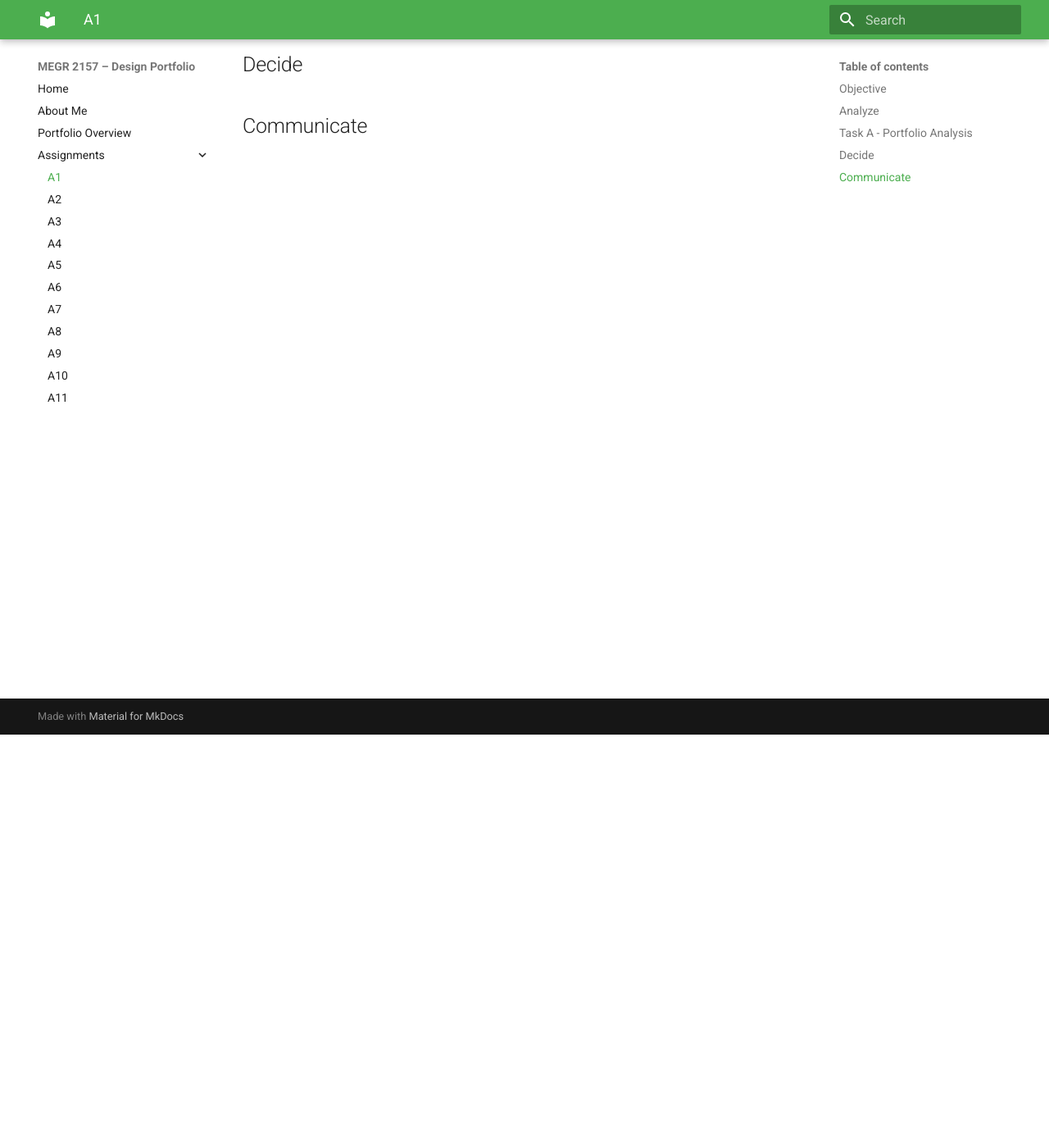
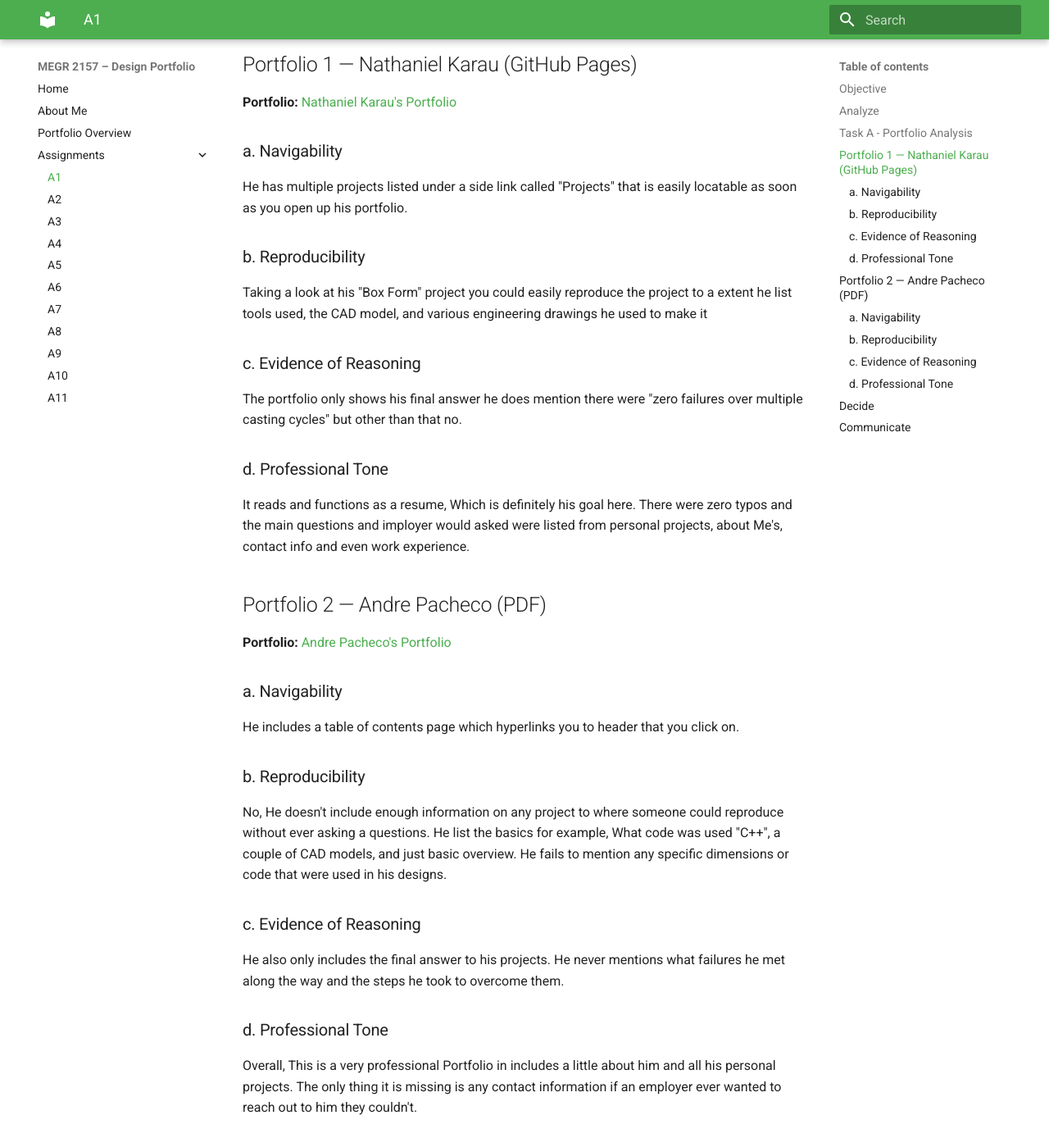
Before and after one commit to ethanking13/ethanking---megr2156-portfolio, an MkDocs documentation site: the page built from docs/assignments/A01/index.md, in a window 1280 px wide and 1400 px high, scrolled down 504 px. Shown: the whole window at 82% size. Built offline with MkDocs 1.6.1 and Material for MkDocs 9.7.7, drawn with Linux system fonts in a browser that asks for light colours.

Commit message:
Add portfolio analysis for Nathaniel Karau and Andre Pacheco
Added detailed analysis of two portfolios, including navigability, reproducibility, evidence of reasoning, and professional tone for each.

```diff
--- a/docs/assignments/A01/index.md
+++ b/docs/assignments/A01/index.md
@@ -7,6 +7,39 @@ Reviewed two engineering portfolios to evaluate their effectiveness as functiona
 ## Task A - Portfolio Analysis
 I compared two portfolios. The first one of from GitHub, and the second one is a interactable PDF style portfolio.
 
+## Portfolio 1 — Nathaniel Karau (GitHub Pages)
+
+**Portfolio:** [Nathaniel Karau's Portfolio](https://natekarau61.github.io/Engineering-Portfolio/#home)
+
+
+### a. Navigability
+He has multiple projects listed under a side link called "Projects" that is easily locatable as soon as you open up his portfolio.
+
+### b. Reproducibility
+Taking a look at his "Box Form" project you could easily reproduce the project to a extent he list tools used, the CAD model, and various engineering drawings he used to make it
+
+### c. Evidence of Reasoning
+The portfolio only shows his final answer he does mention there were "zero failures over multiple casting cycles" but other than that no.
+
+### d. Professional Tone
+It reads and functions as a resume, Which is definitely his goal here. There were zero typos and the main questions and imployer would asked were listed from personal projects, about Me's, contact info and even work experience.
+
+## Portfolio 2 — Andre Pacheco (PDF)
+
+**Portfolio:** [Andre Pacheco's Portfolio](https://pachecoandre.com.br/assets/files/andre-pacheco-eng-undergrad-portfolio.pdf)
+
+### a. Navigability
+He includes a table of contents page which hyperlinks you to header that you click on.
+
+### b. Reproducibility
+No, He doesn't include enough information on any project to where someone could reproduce without ever asking a questions. He list the basics for example, What code was used "C++", a couple of CAD models, and just basic overview. He fails to mention any specific dimensions or code that were used in his designs.
+
+### c. Evidence of Reasoning
+He also only includes the final answer to his projects. He never mentions what failures he met along the way and the steps he took to overcome them.
+
+### d. Professional Tone
+Overall, This is a very professional Portfolio in includes a little about him and all his personal projects. The only thing it is missing is any contact information if an employer ever wanted to reach out to him they couldn't.
+
 ## Decide
 
 
```
